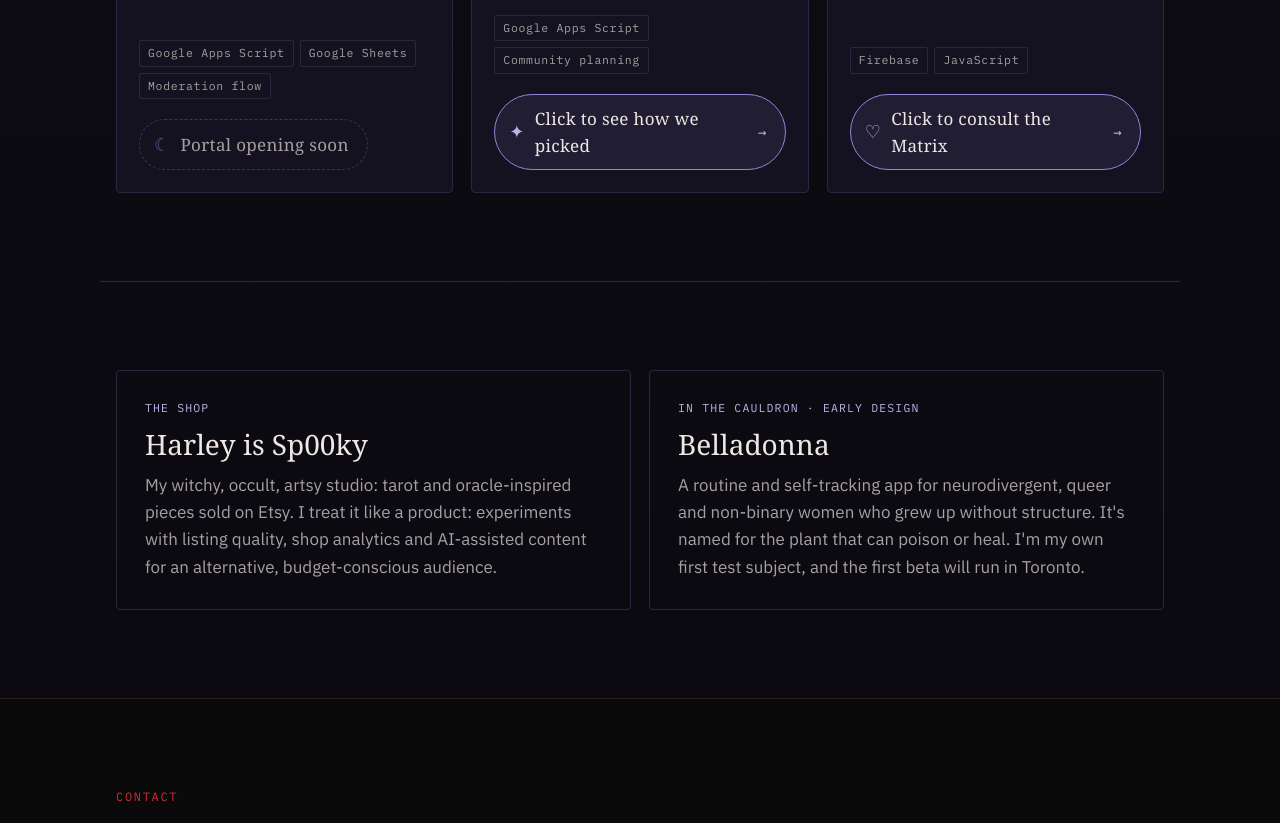
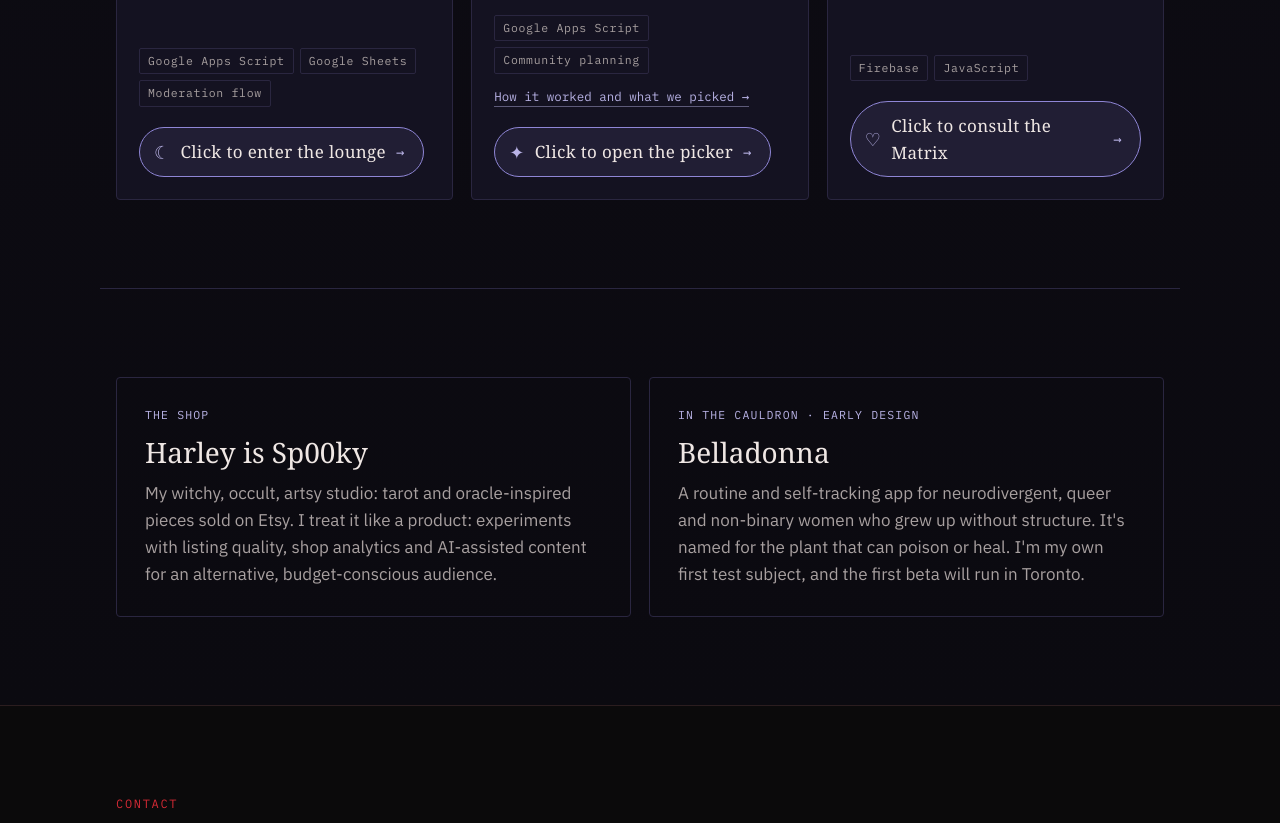
Before and after one commit to harleysdata/harleysdata.github.io, a plain HTML site: page index.html in a window 1280 px wide. Shown: the part 7527-8350 px from the top of the page. Drawn offline with Linux system fonts and the light colour scheme; a web font is replaced by a local one.

Commit message:
Link GTA Girl Lounge and Halloween Weekend Picker to their apps
Co-Authored-By: Claude Opus 5.5 <noreply@anthropic.com>
Claude-Session: https://claude.ai/code/session_01HN6Yp7BpY8KUXonpXaZxQe

```diff
--- a/index.html
+++ b/index.html
@@ -184,6 +184,8 @@ a.portal:focus-visible{outline:2px solid var(--moon);outline-offset:3px}
 .build:hover a.portal,a.portal:focus-visible{background-position:-50% 0,0 0}
 .build:hover a.portal .glyph,a.portal:focus-visible .glyph{transform:rotate(360deg) scale(1.15)}
 .build:hover a.portal .arrow,a.portal:focus-visible .arrow{transform:translateX(4px)}
+.go-case{position:relative;z-index:2;align-self:flex-start;font-family:var(--mono);font-size:12.5px;color:var(--moon);text-decoration:none;border-bottom:1px solid color-mix(in srgb,var(--moon) 45%,transparent)}
+.go-case:hover{color:var(--bone)}
 .portal.sealed{border-style:dashed;border-color:#3a3560;color:var(--ash);background:none;cursor:default}
 .portal.sealed .glyph{color:#5d5694}
 @media (prefers-reduced-motion:reduce){.build,.portal,.portal .glyph,.portal .arrow{transition:none}}
@@ -607,7 +609,8 @@ footer .wrap{padding-block:28px;display:flex;justify-content:space-between;gap:1
           <span class="for">For a ~1,200-member Discord server</span>
           <p>A voting app that got a large server to agree on its Halloween plans in one place instead of across endless threads. Two rounds, live totals, no sign-up.</p>
           <div class="tools"><span class="chip">Google Apps Script</span><span class="chip">Community planning</span></div>
-          <a class="portal" data-portal="halloween" href="" target="_blank" rel="noopener"><span class="glyph" aria-hidden="true">✦</span>Click to see how we picked<span class="arrow" aria-hidden="true">→</span></a>
+          <a class="go-case" href="halloween-picker/">How it worked and what we picked →</a>
+          <a class="portal" data-portal="halloween" href="" target="_blank" rel="noopener"><span class="glyph" aria-hidden="true">✦</span>Click to open the picker<span class="arrow" aria-hidden="true">→</span></a>
         </article>
         <article class="build">
           <span class="sym" aria-hidden="true">♡</span>
@@ -670,8 +673,8 @@ footer .wrap{padding-block:28px;display:flex;justify-content:space-between;gap:1
 (function(){
   // ---- Community portals: paste each live web-app link here ----
   var PORTALS={
-    lounge:'',     // GTA Girl Lounge: Apps Script web app URL (Deploy → Manage deployments → Web app)
-    halloween:'halloween-picker/',  // case study: voting closed after Halloween 2026
+    lounge:'https://claude.ai/artifact/S7MUrjeW5odriifVmCcsn6',     // GTA Women's Circle app (Claude artifact)
+    halloween:'https://claude.ai/artifact/BxSRTN1epEjuABfeDg1m4w',  // the original picker (Claude artifact); case study at halloween-picker/
     matrix:'dating-matrix/'
   };
   document.querySelectorAll('a.portal').forEach(function(a){
```
